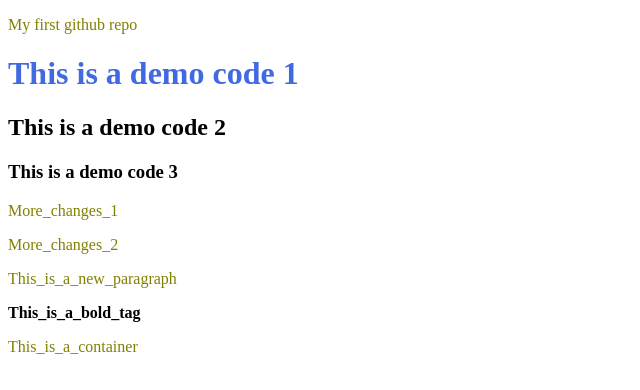
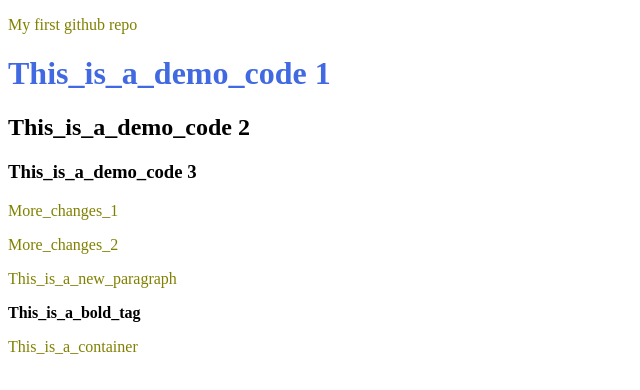
Before and after one commit to partho2003/my_first_repo, a plain HTML site: page index.html in a window 1280 px wide. Shown: the whole page, without its empty margins (0-640 px from the left). Drawn offline with Linux system fonts and the light colour scheme.

Commit message:
adding_changes

```diff
--- a/index.html
+++ b/index.html
@@ -11,9 +11,9 @@
 
 <body>
     <p>My first github repo</p>
-    <h1>This is a demo code 1</h1>
-    <h2>This is a demo code 2</h2>
-    <h3>This is a demo code 3</h3>
+    <h1>This_is_a_demo_code 1</h1>
+    <h2>This_is_a_demo_code 2</h2>
+    <h3>This_is_a_demo_code 3</h3>
     <p>More_changes_1</p>
     <p>More_changes_2</p>
     <p>This_is_a_new_paragraph</p>
```
